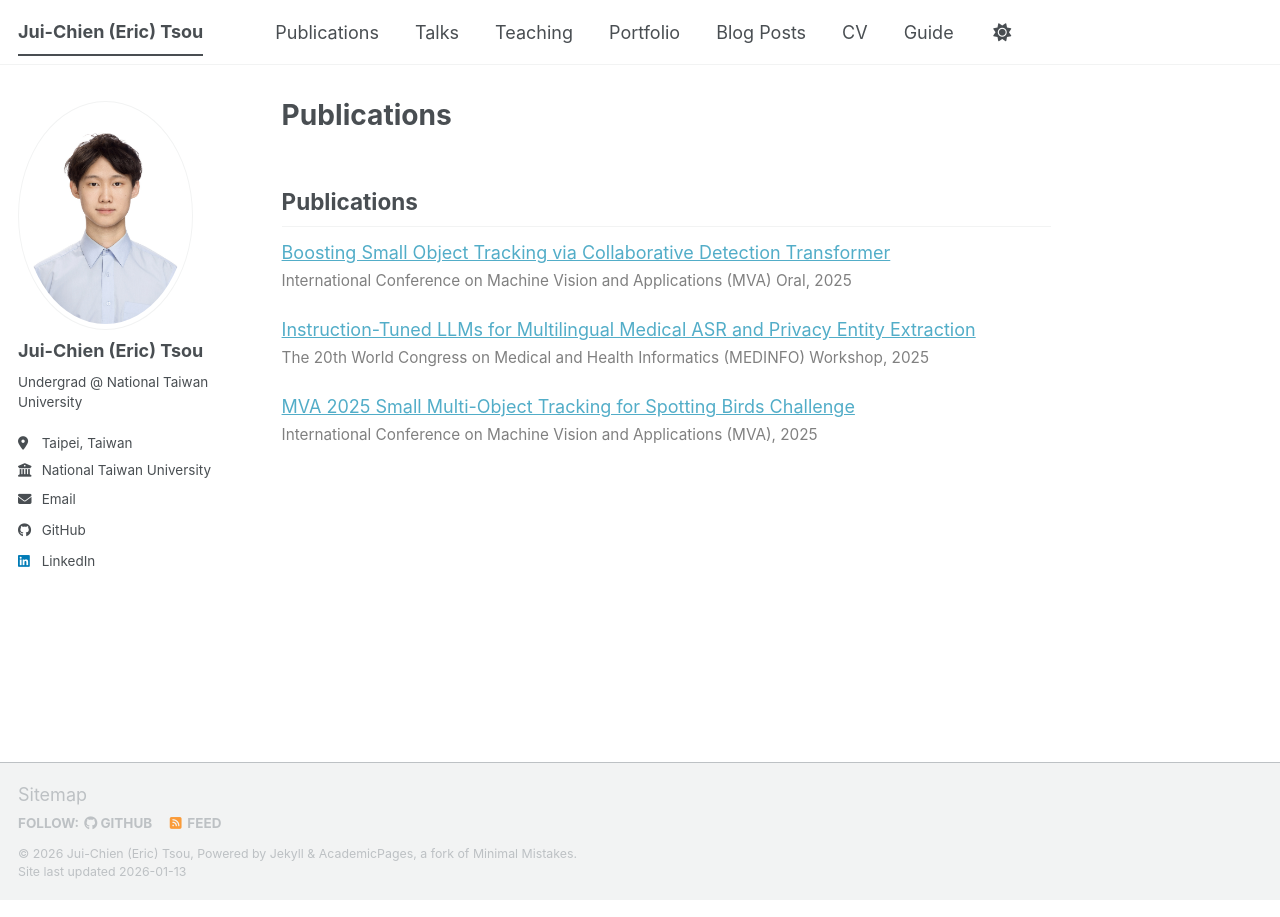
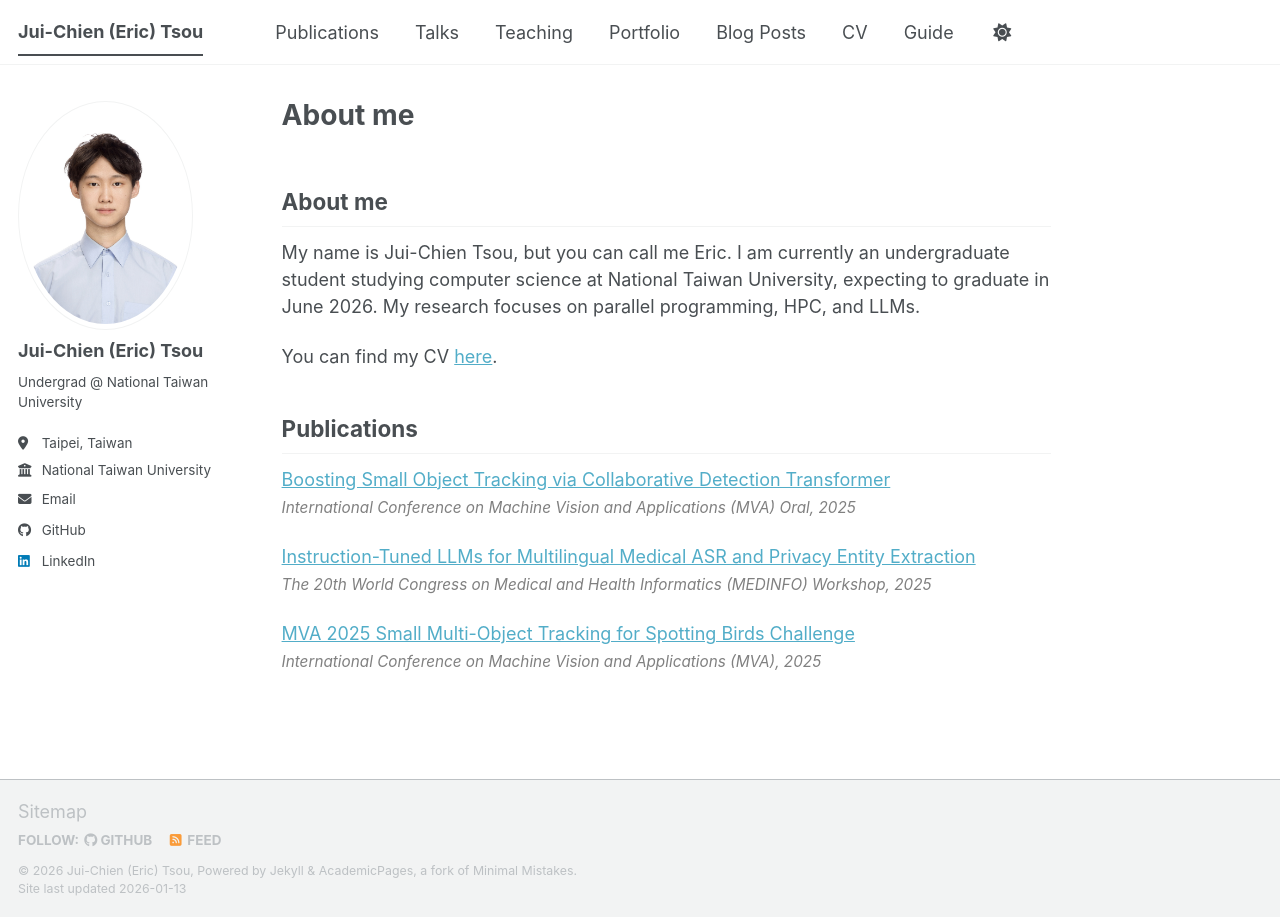
Before and after one commit to pango0/pango0.github.io, a Jekyll site: the page built from _pages/about.md, in a window 1280 px wide. Built offline with Jekyll 4.4.1, drawn with Linux system fonts in a browser that asks for light colours; a script bundle is joined from its source files by our own code; library files that are not in the unit come from our copies; our own code applies the rules of GitHub Pages for plain Markdown files.

Commit message:
Update About page with personal details and CV link
Added personal information and CV link to the About page.

```diff
--- a/_pages/about.md
+++ b/_pages/about.md
@@ -6,13 +6,18 @@
   - /about.html
 ---
 
+## About me
+My name is Jui-Chien Tsou, but you can call me Eric. I am currently an undergraduate student studying computer science at National Taiwan University, expecting to graduate in June 2026. My research focuses on parallel programming, HPC, and LLMs.
+
+You can find my CV [here](files/cv.pdf).
+
 ## Publications
 
 [Boosting Small Object Tracking via Collaborative Detection Transformer](https://ieeexplore.ieee.org/abstract/document/11175122)
-<span style="font-size:0.85em; color:gray;">International Conference on Machine Vision and Applications (MVA) Oral, 2025</span>
+<span style="font-size:0.85em; color:gray;"><em>International Conference on Machine Vision and Applications (MVA) Oral, 2025</em></span>
 
 [Instruction-Tuned LLMs for Multilingual Medical ASR and Privacy Entity Extraction](#)
-<span style="font-size:0.85em; color:gray;">The 20th World Congress on Medical and Health Informatics (MEDINFO) Workshop, 2025</span>
+<span style="font-size:0.85em; color:gray;"><em>The 20th World Congress on Medical and Health Informatics (MEDINFO) Workshop, 2025</em></span>
 
 [MVA 2025 Small Multi-Object Tracking for Spotting Birds Challenge](https://arxiv.org/abs/2507.12832)
-<span style="font-size:0.85em; color:gray;">International Conference on Machine Vision and Applications (MVA), 2025</span>
+<span style="font-size:0.85em; color:gray;"><em>International Conference on Machine Vision and Applications (MVA), 2025</em></span>
```
